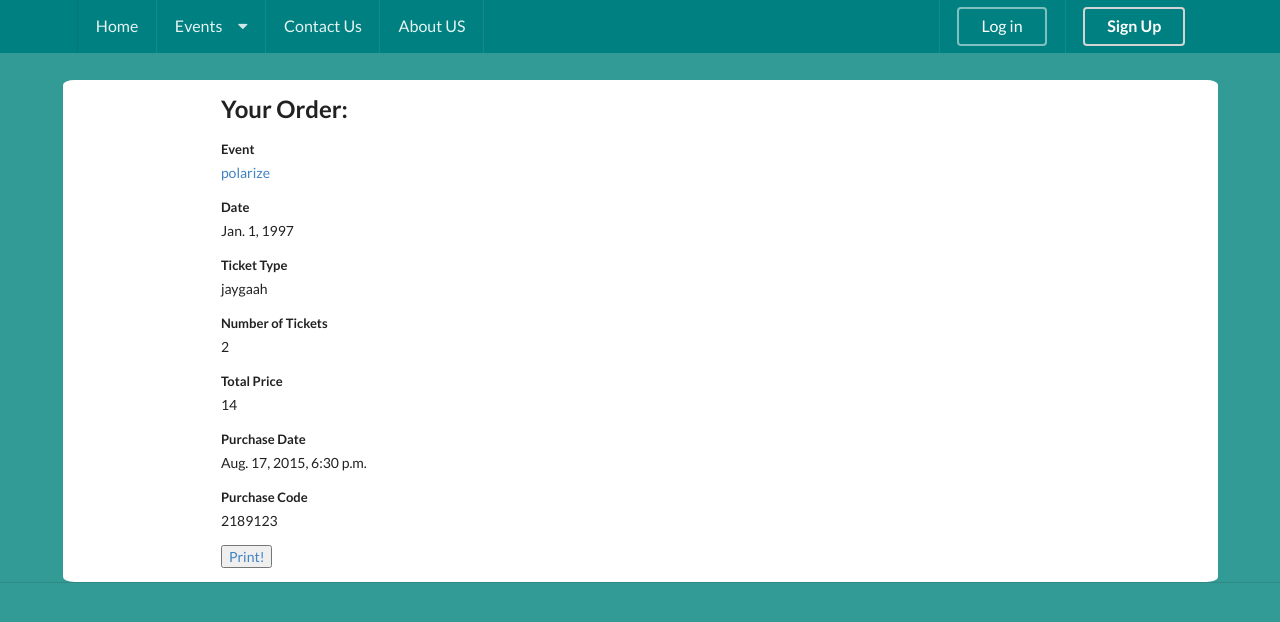
After one commit to BornaThePolar/bilitsazan, a Django app: page /order/2 in a window 1280 px wide. The commit adds this page. Shown: the top 622 px of the page. Run offline with Django 3.2, Linux system fonts and the light colour scheme; data comes from the database, SQL or seed files in the repository; parts of the project's set-up code (start-up, migrations or seed data) failed here and were passed over.

Commit message:
add order page

```diff
--- a/mysite/polls/templates/event.html
+++ b/mysite/polls/templates/event.html
@@ -87,7 +87,9 @@
                             {% if error %}<div class="ui warning message">You tried to buy seats more than tickets remaining</div>{% endif %}
                             <div class="ui warning message" style="display: none;">You tried to buy seats more than tickets remaining</div>
                             {% if order %}<div class="ui positive message"><div class="header">You have purchased {{ order.number }} of {{ order.ticket_type.name }}.</div>
-                                Your purchase code is: <b>{{ order.rahgiriCode }}</b></div>{% endif %}
+                                Your purchase code is: <b>{{ order.rahgiriCode }}</b><br>
+                                <a href="/order/{{ order.id }}">More Info</a></div>{% endif %}
+
                         </div>
                         <div class="four wide column">
                             <h2> Rate! </h2>
--- /dev/null
+++ b/mysite/polls/templates/order.html
@@ -0,0 +1,67 @@
+{% extends my_template %}
+
+{% block content %}
+    <br><br><br><br>
+    <div class="ui vertical stripe segment">
+        <div class="ui middle centered aligned stackable grid container"
+             style="background-color: white; border-radius: 1%">
+            <div class="row">
+                <div class="twelve wide column">
+
+                    <h2>Your Order:</h2>
+
+                    <div class="ui form">
+                        <div class="field">
+                            <label>Event</label>
+                            <a href="/event/{{ order.event.id }}">{{ order.event.subject }}</a>
+                        </div>
+
+                        <div class="field">
+                            <label>Date</label>
+                            <span>{{ order.event.date  }}</span>
+                        </div>
+                        <div class="field">
+                            <label>Ticket Type</label>
+                            <span>{{ order.ticket_type.name }}</span>
+                        </div>
+                        <div class="field">
+                            <label>Number of Tickets</label>
+                            <span>{{ order.number }}</span>
+                        </div>
+                        <div class="field">
+                            <label>Total Price</label>
+                            <span>{{ order.cost }}</span>
+                        </div>
+
+                        <div class="field">
+                            <label>Purchase Date</label>
+                            <span>{{ order.date }}</span>
+                        </div>
+                        <div class="field">
+                            <label>Purchase Code</label>
+                            <span>{{ order.rahgiriCode }}</span>
+                        </div>
+                        <a href="javascript:window.print()"><input type="button" value="Print!"></a>
+
+                    </div>
+
+
+                    <script>
+                        $(document).ready(function () {
+                            // $(".errorlist").attr("class","errorlist ui warning message")
+                            //$(".errorlist").css("list-style-type", "none")
+                            function validate(e) {
+                                e.preventDefault()
+                                if ($('#id_password').val() != $('id-passwordRetype').val()) {
+                                    $('.ui.warning.message').css('display', 'block')
+                                }
+                            }
+
+                        })
+
+                    </script>
+                </div>
+            </div>
+        </div>
+    </div>
+{% endblock %}
--- a/mysite/polls/urls.py
+++ b/mysite/polls/urls.py
@@ -30,7 +30,7 @@ urlpatterns = [
     url(r'^editEvent/(?P<event_id>\d+)/$', views.EditEvent, name='EditEvent'),
     url(r'^logout/$', views.Logout, name='logout'),
     url(r'^event/rate/(?P<event_id>\d+)/(?P<user_id>\d+)/(?P<rate>\d+)$', views.eventRate, name='eventRate'),
-
+    url(r'^order/(?P<order_id>\d+)$', views.order, name='order'),
 
 
 
--- a/mysite/polls/views.py
+++ b/mysite/polls/views.py
@@ -322,6 +322,25 @@ def event(request, event_id):
 
     return render(request, 'event.html', context)
 
+def order(request, order_id):
+    categories = Category.objects.all()
+    subcats = SubCategory.objects.all()
+
+    order = Order.objects.get(id=order_id)
+
+    if request.user.is_superuser:
+        context = {'my_template': 'adminTemplate.html', 'categories': categories, 'subcats': subcats,
+                   'order': order}
+    else:
+        if request.user.is_authenticated():
+            context = {'my_template': 'LoggedInTemplate.html', 'categories': categories, 'subcats': subcats,
+                       'order': order}
+        else:
+            context = {'my_template': 'NotLoggedIn.html', 'categories': categories, 'subcats': subcats,
+                       'order': order}
+
+    return render(request, 'order.html', context)
+
 def report(request):
     categories = Category.objects.all()
     subcats = SubCategory.objects.all()
```
